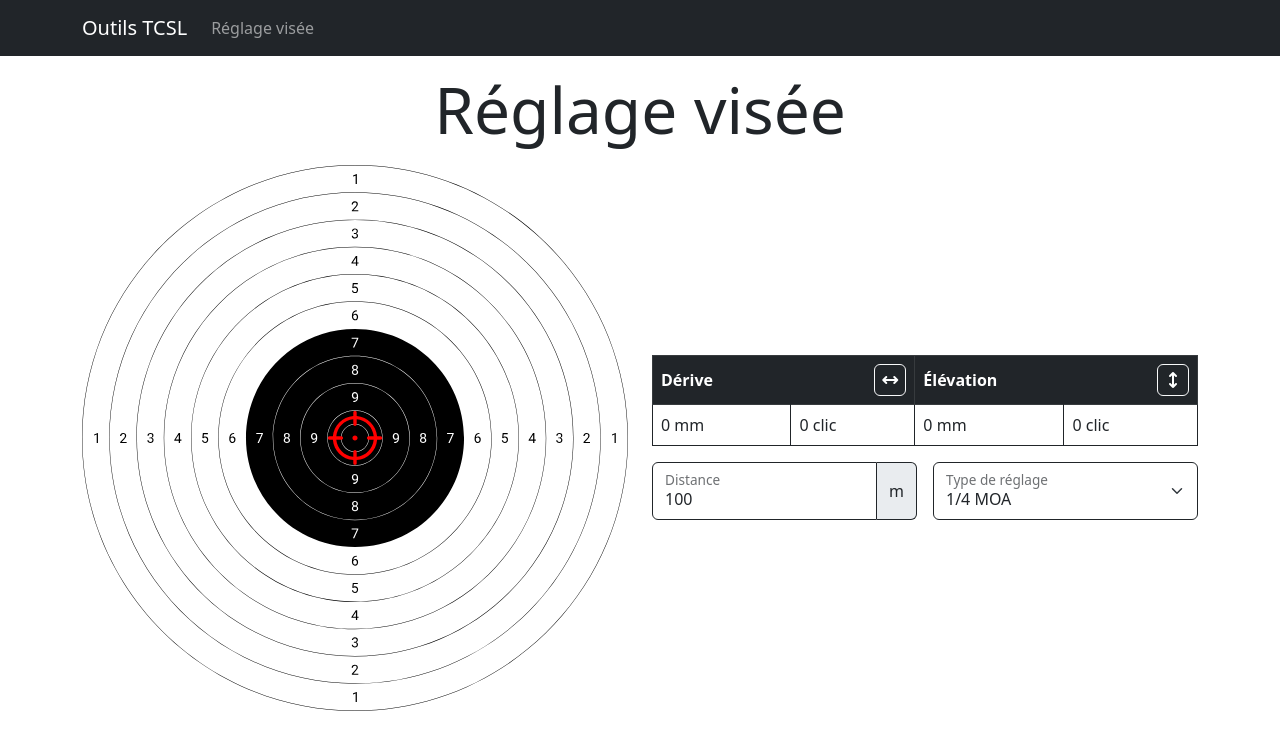
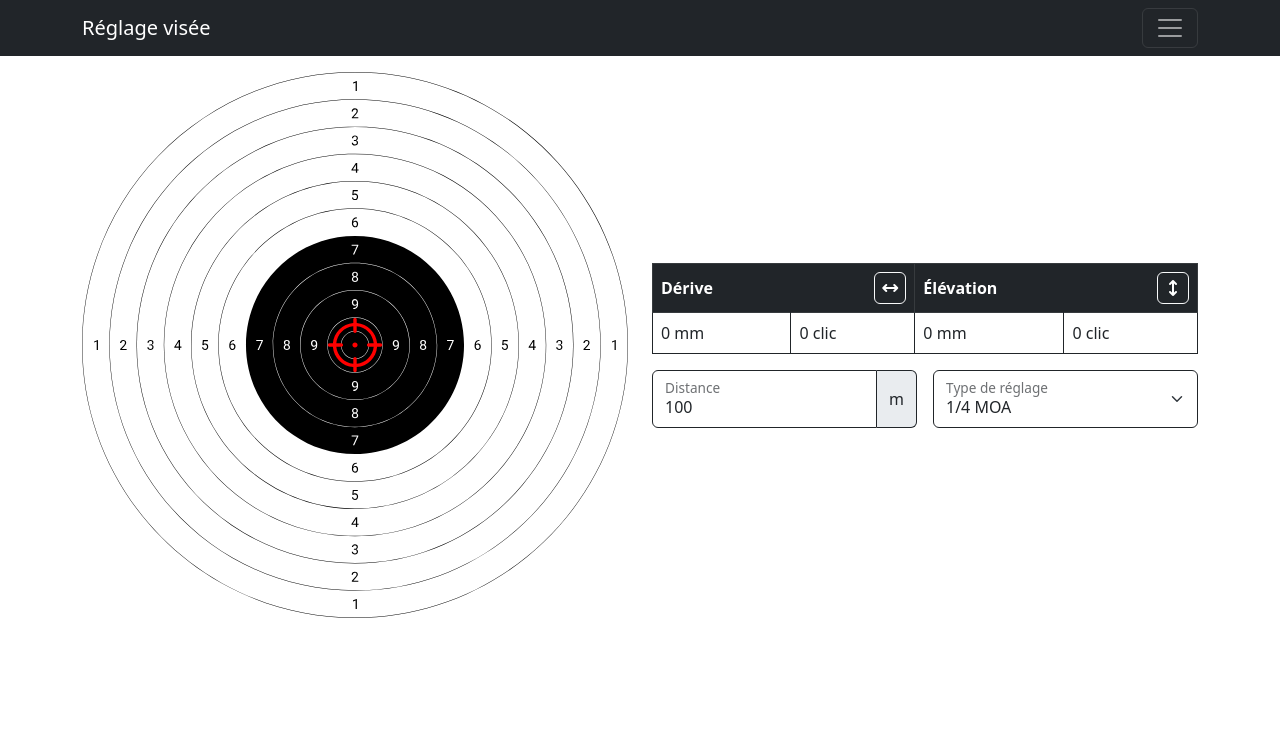
Before and after one commit to neun0eil/tcsl-tools, a Vue app: page /sight in a window 1280 px wide. Shown: the top 750 px of the page. Built offline with nearby package versions, Linux system fonts and the light colour scheme.

Commit message:
implement logic on navbar collapse

```diff
--- a/public/index.html
+++ b/public/index.html
@@ -4,8 +4,7 @@
     <meta charset="utf-8" />
     <meta http-equiv="X-UA-Compatible" content="IE=edge" />
     <meta name="viewport" content="width=device-width,initial-scale=1.0" />
-    <link rel="icon" href="<%= BASE_URL %>favicon.ico" />
-    <title>Outils TCSL</title>
+    <link rel="icon" href="/favicon.ico" />
   </head>
   <body>
     <noscript>
--- a/src/App.vue
+++ b/src/App.vue
@@ -1,6 +1,6 @@
 <template>
-  <nav-bar />
-  <main class="flex-fill">
+  <nav-bar :title="title" />
+  <main class="overflow-hidden flex-fill">
     <router-view />
   </main>
 </template>
@@ -8,9 +8,21 @@
 <script>
 import NavBar from "./components/NavBar.vue";
 
+const DEFAULT_TITLE = "Outils TCSL";
+
 export default {
+  data() {
+    return {
+      title: DEFAULT_TITLE,
+    };
+  },
   components: {
     NavBar,
+  },
+  watch: {
+    $route(t) {
+      this.title = document.title = t.meta.title || DEFAULT_TITLE;
+    },
   },
 };
 </script>
--- a/src/components/NavBar.vue
+++ b/src/components/NavBar.vue
@@ -1,18 +1,14 @@
 <template>
-  <nav class="fixed-top navbar navbar-expand-md navbar-dark bg-dark">
+  <nav class="fixed-top navbar navbar-dark bg-dark">
     <div class="container">
-      <router-link class="navbar-brand" to="/">Outils TCSL</router-link>
-      <button
-        class="navbar-toggler"
-        type="button"
-        data-bs-toggle="collapse"
-        data-bs-target="#navbar"
-      >
+      <span class="navbar-brand">{{ title }}</span>
+      <button class="navbar-toggler" type="button" @click="toggle">
         <span class="navbar-toggler-icon"></span>
       </button>
-      <div class="collapse navbar-collapse" id="navbar">
+      <div class="collapse navbar-collapse" ref="navbar">
         <ul class="navbar-nav">
-          <li class="nav-item">
+          <li class="nav-item" @click="hide">
+            <router-link class="nav-link" to="/"> Accueil </router-link>
             <router-link class="nav-link" to="/sight">
               Réglage visée
             </router-link>
@@ -22,3 +18,33 @@
     </div>
   </nav>
 </template>
+
+<script>
+import { Collapse } from "bootstrap";
+
+export default {
+  props: {
+    title: String,
+  },
+  data() {
+    return {
+      toggler: null,
+    };
+  },
+  mounted() {
+    this.toggler = new Collapse(this.$refs.navbar, {
+      toggle: false,
+    });
+  },
+  methods: {
+    hide(e) {
+      const a = e.target.closest("a");
+      if (!a) return;
+      this.toggler.hide();
+    },
+    toggle() {
+      this.toggler.toggle();
+    },
+  },
+};
+</script>
--- a/src/router/index.js
+++ b/src/router/index.js
@@ -11,6 +11,7 @@ const routes = [
     path: "/sight",
     name: "sight",
     component: () => import("../views/SightView.vue"),
+    meta: { title: "Réglage visée" },
   },
 ];
 
--- a/src/views/SightView.vue
+++ b/src/views/SightView.vue
@@ -1,11 +1,12 @@
 <template>
   <div class="container my-3">
-    <h1 class="display-3 text-center mb-3">Réglage visée</h1>
     <div class="row align-items-center">
-      <div class="target col-12 col-md-6 mb-3 mb-md-0">
-        <target-c50 />
-        <div @click="move">
-          <cross-hair :style="hitStyle"></cross-hair>
+      <div class="col-12 col-md-6 mb-3 mb-md-0">
+        <div class="target">
+          <target-c50 />
+          <div @click="move">
+            <cross-hair :style="hitStyle"></cross-hair>
+          </div>
         </div>
       </div>
       <div class="col-12 col-md-6">
@@ -99,7 +100,7 @@ import Hammer from "hammerjs";
 const key = "sight",
   absRound = v => Math.abs(Math.round(v)),
   posToPct = v => v * 100 + "%",
-  posToMm = v => (v - 0.5) * 1100;
+  posToMm = v => (v - 0.5) * 1000;
 
 export default {
   data() {
@@ -239,11 +240,12 @@ export default {
 <style scoped lang="scss">
 .target {
   display: grid;
+  position: relative;
   > * {
     grid-area: 1/-1;
   }
   > div {
-    position: relative;
+    overflow: hidden;
     > svg {
       position: absolute;
       width: 10%;
--- a/vue.config.js
+++ b/vue.config.js
@@ -1,4 +1,5 @@
-const { defineConfig } = require('@vue/cli-service')
+const { defineConfig } = require("@vue/cli-service");
 module.exports = defineConfig({
-  transpileDependencies: true
-})
+  transpileDependencies: true,
+  publicPath: process.env.NODE_ENV === "production" ? "/tools/" : "/",
+});
```
